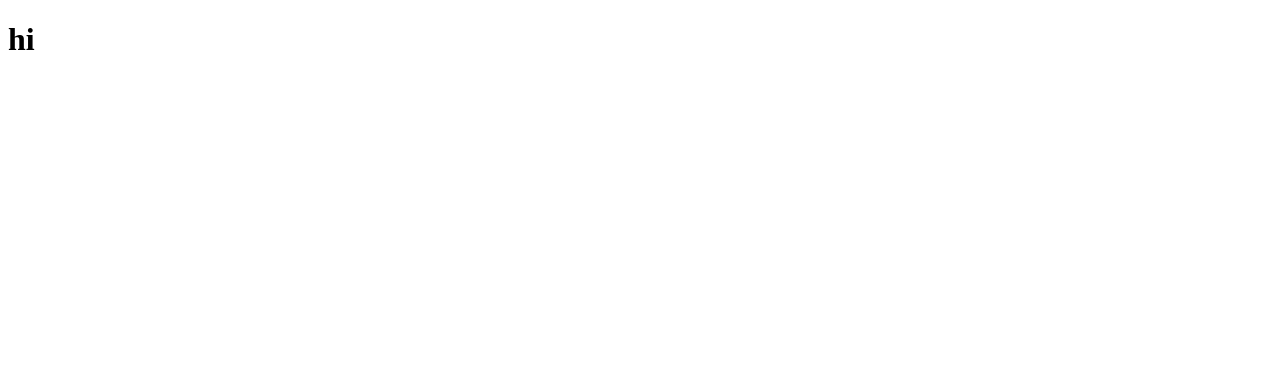
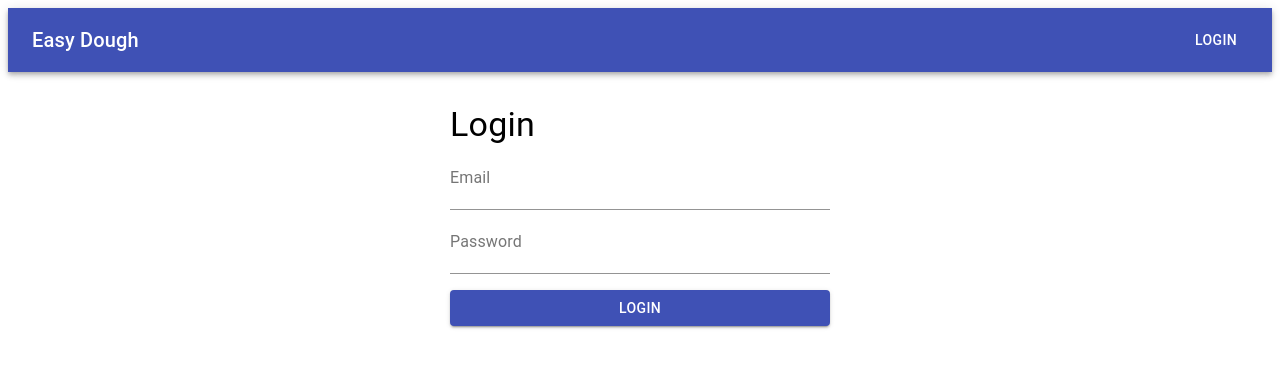
Before and after one commit to genagain/easy-dough-client, a React (Create React App) app: page /login in a window 1280 px wide. Shown: the top 368 px of the page. Built offline with nearby package versions, Linux system fonts and the light colour scheme.

Commit message:
format login page

```diff
--- a/src/App.js
+++ b/src/App.js
@@ -1,5 +1,7 @@
 import React from 'react';
 import { BrowserRouter as Router, Switch, Route } from 'react-router-dom'
+
+import NavBar from './components/NavBar'
 
 import Login from './pages/Login'
 import Index from './pages/Index'
@@ -7,6 +9,7 @@ import Index from './pages/Index'
 function App() {
   return (
     <>
+    <NavBar />
     <Router>
       <Switch>
         <Route path="/" exact component = {Index} />
--- a/src/pages/Index.js
+++ b/src/pages/Index.js
@@ -1,13 +1,8 @@
 import React from 'react'
-
-import NavBar from '../components/NavBar'
 
 function Index() {
   return (
-    <>
-      <NavBar />
-      <h1>index</h1>
-    </>
+    <h1>index</h1>
   )
 }
 
--- a/src/pages/Login.js
+++ b/src/pages/Login.js
@@ -1,8 +1,41 @@
 import React from 'react'
+import { makeStyles } from '@material-ui/core/styles';
+import Typography from '@material-ui/core/Typography';
+import Container from '@material-ui/core/Container';
+import TextField from '@material-ui/core/TextField';
+import Button from '@material-ui/core/Button';
+
+const useStyles = makeStyles((theme) => ({
+  container: {
+    'padding': '2rem'
+  },
+  form: {
+    display: 'flex',
+    'flex-direction': 'column'
+  },
+  email: {
+    'padding-top': '1rem'
+  },
+  password: {
+    'padding-top': '1rem',
+    'padding-bottom': '1rem'
+  }
+}))
 
 function Login() {
+  const classes = useStyles();
+
   return (
-    <h1>hi</h1>
+    <Container maxWidth="xs" className={classes.container}>
+      <Typography variant="h4">
+        Login
+      </Typography>
+      <form className={classes.form}>
+        <TextField label="Email" className={classes.email} />
+        <TextField label="Password" className={classes.password}/>
+        <Button variant="contained" color="primary">Login</Button>
+      </form>
+    </Container>
   )
 }
 
```
